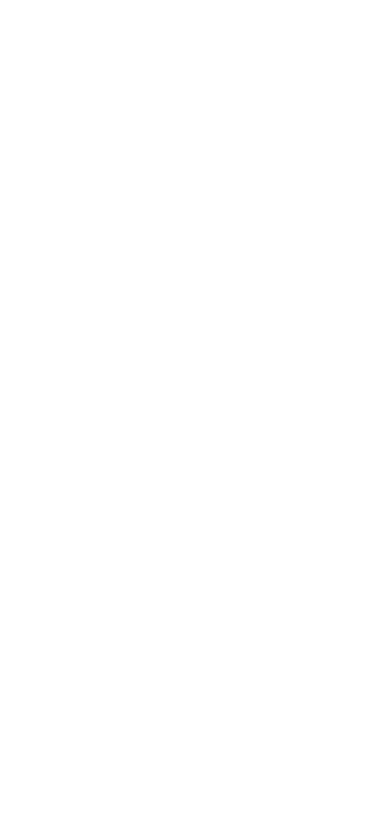
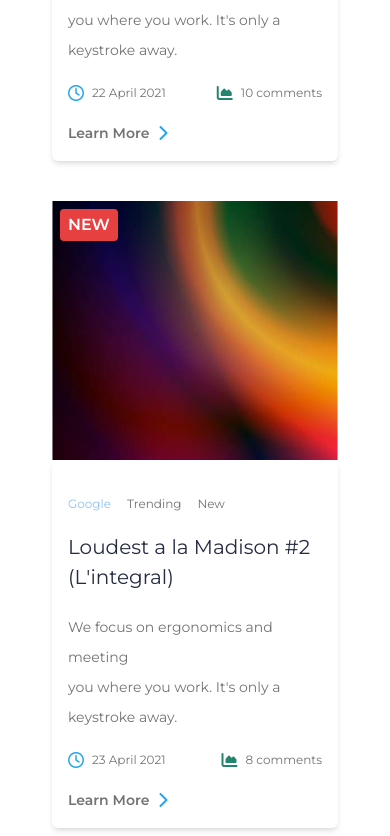
Before and after one commit to senakokozpazar/My-_Ecommerce_Project, a React (Vite) app: page / in a window 390 px wide. Shown: the part 9448-10284 px from the top of the page. Before the commit the page ends 9062 px from the top, so only its background shows below. Built offline with nearby package versions, Linux system fonts and the light colour scheme.

Commit message:
T2 mobile blog componentini bitirdim

```diff
--- a/src/components/Blog.jsx
+++ b/src/components/Blog.jsx
@@ -1,6 +1,30 @@
 export default function Blog() {
+  const blogItems = [
+    {
+      id: 1,
+      image: "/blog/unsplash_gEZkP23pLZ4.png",
+      title: "Loudest a la Madison #1 (L'integral)",
+      date: "22 April 2021",
+      comments: "10 comments",
+    },
+    {
+      id: 2,
+      image: "/blog/unsplash_gEZkP23pLZ4.png",
+      title: "Loudest a la Madison #2 (L'integral)",
+      date: "23 April 2021",
+      comments: "8 comments",
+    },
+    {
+      id: 3,
+      image: "/blog/unsplash_k0rVudBoB4c.png",
+      title: "Loudest a la Madison #3 (L'integral)",
+      date: "24 April 2021",
+      comments: "12 comments",
+    },
+  ];
+
   return (
-    <div className="font-montserrat mx-5 flex flex-col items-center">
+    <div className="mx-5 flex flex-col items-center font-montserrat">
       <p className="mt-36 text-sm font-semibold text-[#23A6F0]">
         Practice Advice
       </p>
@@ -12,32 +36,50 @@ export default function Blog() {
         Problems trying to resolve <br /> the conflict between
       </p>
 
-      <div>
-        <img src="" alt="" />
-        <div>
-          <p></p>
-          <p></p>
-          <p></p>
-        </div>
+      {blogItems.map((item) => (
+        <div key={item.id} className="relative mt-10">
+          <img src={item.image} className="w-full" alt={item.title} />
+          <div className="absolute left-2 top-2 rounded-sm bg-[#E74040] px-2 py-1 font-semibold text-white">
+            NEW
+          </div>
+          <div className="rounded-md p-4 shadow-md">
+            <div className="my-5 flex items-start justify-start gap-4 text-left">
+              <p className="text-left text-xs text-[#8EC2F2]">Google</p>
+              <p className="text-xs text-[#737373]">Trending</p>
+              <p className="text-xs text-[#737373]">New</p>
+            </div>
+            <p className="justify-start text-left text-xl leading-[30px] text-[#252B42]">
+              {item.title}
+            </p>
+            <p className="mt-5 justify-start text-left text-sm leading-[30px] text-[#737373]">
+              We focus on ergonomics and meeting <br /> you where you work. It's
+              only a <br />
+              keystroke away.
+            </p>
+            <div className="my-5 flex justify-between">
+              <div className="flex">
+                <i className="fa-regular fa-clock mr-2 text-[#23A6F0]" />
+                <p className="text-xs leading-[16px] text-[#737373]">
+                  {item.date}
+                </p>
+              </div>
 
-        <div>
-          <p></p>
-          <p></p>
-          <div>
-            <div>
-              <i></i>
-              <p></p>
+              <div className="flex">
+                <i className="fa-solid fa-chart-area mr-2 text-[#23856D]"></i>
+                <p className="text-xs leading-[16px] text-[#737373]">
+                  {item.comments}
+                </p>
+              </div>
             </div>
-
-            <div>
-              <i></i>
-              <p></p>
+            <div className="flex items-center">
+              <a className="text-left text-sm font-semibold leading-[24px] text-[#737373]">
+                Learn More
+              </a>
+              <i className="fa-solid fa-chevron-right ml-2 text-[#23A6F0]"></i>
             </div>
           </div>
-          <a></a>
-          <i></i>
         </div>
-      </div>
+      ))}
     </div>
   );
 }
```
